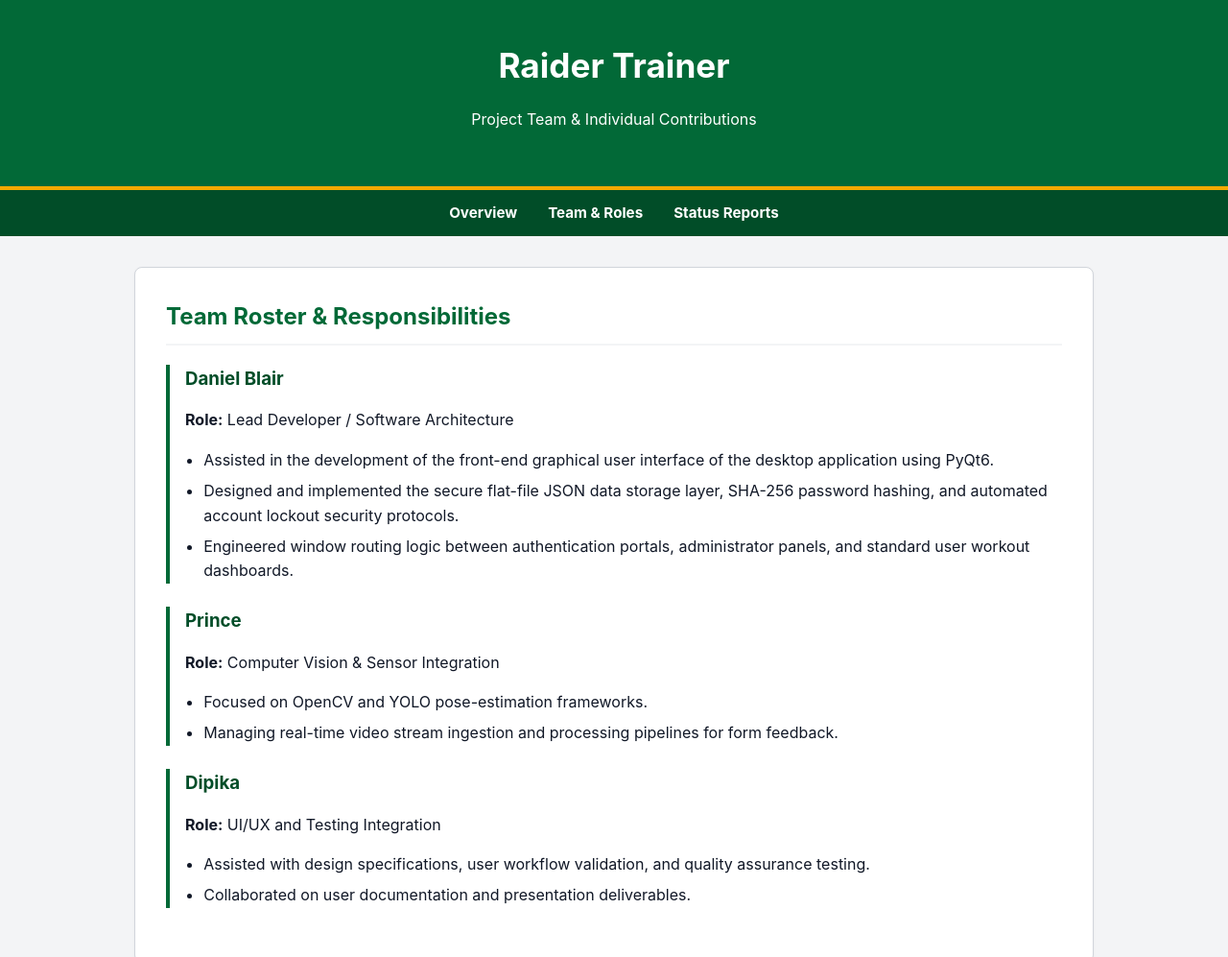
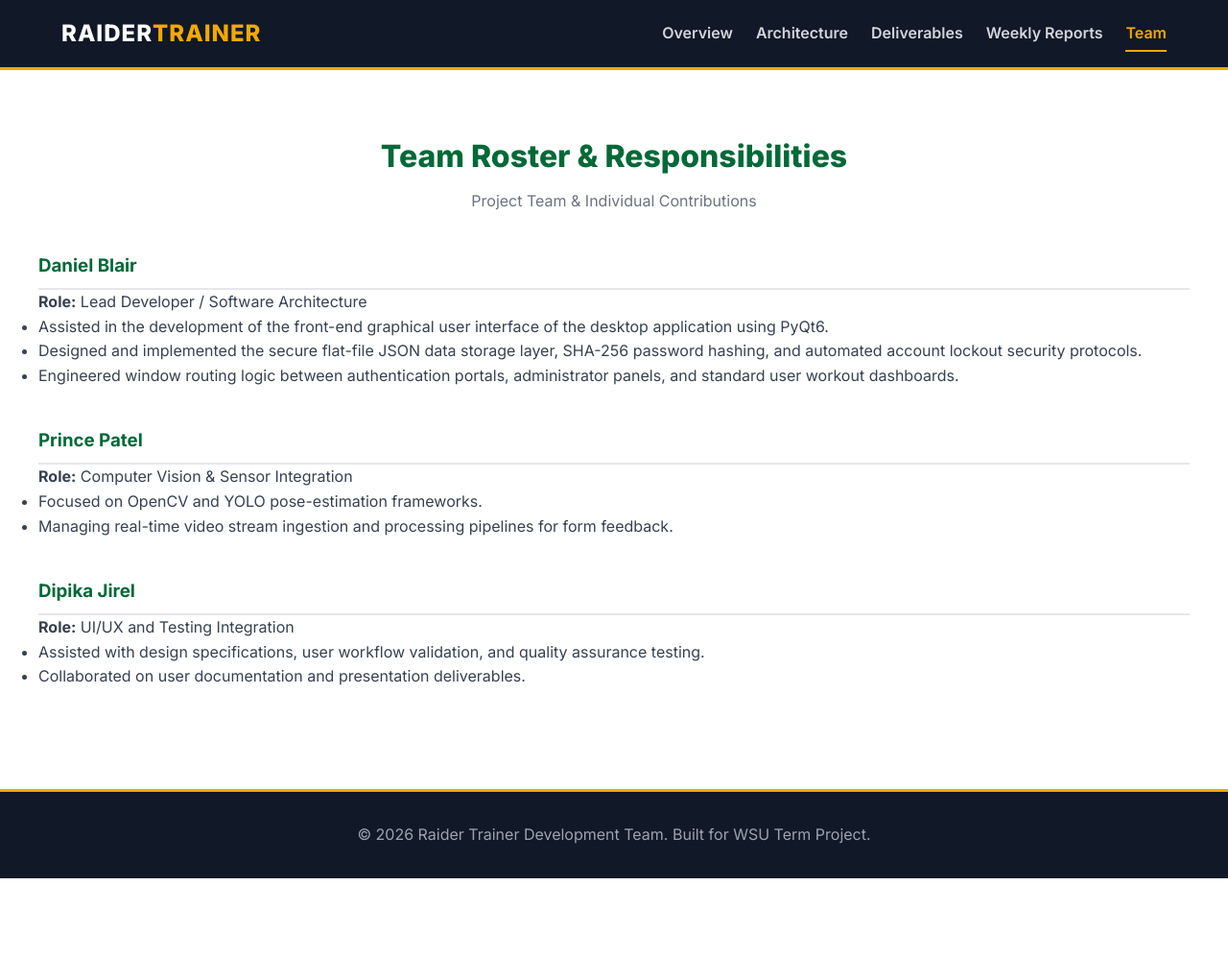
Before and after one commit to Daniel00Blair/raider-trainer-website, a plain HTML site: page team.html in a window 1280 px wide. Shown: the top 997 px of the page at 96% size. After the commit the page ends 915 px from the top, so only its background shows below. Drawn offline with Linux system fonts and the light colour scheme.

Commit message:
Update team.html
fixed error in previous version of team.html

```diff
--- a/team.html
+++ b/team.html
@@ -3,128 +3,35 @@
 <head>
     <meta charset="UTF-8">
     <meta name="viewport" content="width=device-width, initial-scale=1.0">
-    <title>Raider Trainer | Team & Roles</title>
-    <style>
-        :root {
-            --wsu-green: #026937;
-            --wsu-dark-green: #014d28;
-            --wsu-gold: #F2A900;
-            --bg-color: #f3f4f6;
-            --text-main: #111827;
-            --card-bg: #ffffff;
-            --border-color: #d1d5db;
-        }
-
-        body {
-            font-family: 'Inter', system-ui, -apple-system, sans-serif;
-            background-color: var(--bg-color);
-            color: var(--text-main);
-            margin: 0;
-            padding: 0;
-            line-height: 1.6;
-        }
-
-        header {
-            background-color: var(--wsu-green);
-            color: white;
-            padding: 2.5rem 1rem;
-            text-align: center;
-            border-bottom: 4px solid var(--wsu-gold);
-        }
-
-        header h1 {
-            margin: 0;
-            font-size: 2.2rem;
-        }
-
-        nav {
-            background-color: var(--wsu-dark-green);
-            display: flex;
-            justify-content: center;
-            padding: 0.75rem;
-            gap: 2rem;
-        }
-
-        nav a {
-            color: white;
-            text-decoration: none;
-            font-weight: bold;
-            font-size: 0.95rem;
-        }
-
-        nav a:hover {
-            color: var(--wsu-gold);
-        }
-
-        main {
-            max-width: 1000px;
-            margin: 2rem auto;
-            padding: 0 1rem;
-        }
-
-        section {
-            background: var(--card-bg);
-            border: 1px solid var(--border-color);
-            border-radius: 8px;
-            padding: 2rem;
-            margin-bottom: 2rem;
-            box-shadow: 0 1px 3px rgba(0,0,0,0.05);
-        }
-
-        h2 {
-            color: var(--wsu-green);
-            border-bottom: 2px solid var(--bg-color);
-            padding-bottom: 0.5rem;
-            margin-top: 0;
-        }
-
-        .member-card {
-            border-left: 4px solid var(--wsu-green);
-            padding-left: 1rem;
-            margin-bottom: 1.5rem;
-        }
-
-        .member-card h3 {
-            margin: 0 0 0.5rem 0;
-            color: var(--wsu-dark-green);
-        }
-
-        ul {
-            padding-left: 1.2rem;
-        }
-
-        li {
-            margin-bottom: 0.4rem;
-        }
-
-        footer {
-            text-align: center;
-            padding: 2rem;
-            color: #4b5563;
-            font-size: 0.9rem;
-            border-top: 1px solid var(--border-color);
-        }
-    </style>
+    <title>Raider Trainer | Team</title>
+    <link rel="stylesheet" href="styles.css">
+    <link rel="preconnect" href="https://fonts.googleapis.com">
+    <link rel="preconnect" href="https://fonts.gstatic.com" crossorigin>
+    <link href="https://fonts.googleapis.com/css2?family=Inter:wght@300;400;600;700;800&display=swap" rel="stylesheet">
 </head>
 <body>
-
-    <header>
-        <h1>Raider Trainer</h1>
-        <p>Project Team & Individual Contributions</p>
+    <header class="navbar">
+        <div class="nav-container">
+            <a href="index.html" class="logo">Raider<span>Trainer</span></a>
+            <button class="nav-toggle" id="navToggle">&#9776;</button>
+            <nav class="nav-menu" id="navMenu">
+                <ul>
+                    <li><a href="index.html">Overview</a></li>
+                    <li><a href="architecture.html">Architecture</a></li>
+                    <li><a href="deliverables.html">Deliverables</a></li>
+                    <li><a href="reports.html">Weekly Reports</a></li>
+                    <li><a href="team.html" class="active">Team</a></li>
+                </ul>
+            </nav>
+        </div>
     </header>
 
-    <nav>
-        <a href="index.html">Overview</a>
-        <a href="team.html">Team & Roles</a>
-        <a href="reports.html">Status Reports</a>
-    </nav>
+    <section class="section container">
+        <h2 class="section-title">Team Roster & Responsibilities</h2>
+        <p class="section-subtitle">Project Team & Individual Contributions</p>
 
-    <main>
-        <section>
-            <h2>Team Roster & Responsibilities</h2>
-
-            <div class="member-card">
-                <h3>Daniel Blair</h3>
+        <div style="margin-bottom: 2.5rem; margin-top: 2rem;">
+            <h3 style="color: #026937; border-bottom: 2px solid #e5e7eb; padding-bottom: 0.5rem;">Daniel Blair</h3>
             <p><strong>Role:</strong> Lead Developer / Software Architecture</p>
             <ul>
                 <li>Assisted in the development of the front-end graphical user interface of the desktop application using PyQt6.</li>
@@ -133,8 +40,8 @@
             </ul>
         </div>
 
-            <div class="member-card">
-                <h3>Prince</h3>
+        <div style="margin-bottom: 2.5rem;">
+            <h3 style="color: #026937; border-bottom: 2px solid #e5e7eb; padding-bottom: 0.5rem;">Prince Patel</h3>
             <p><strong>Role:</strong> Computer Vision & Sensor Integration</p>
             <ul>
                 <li>Focused on OpenCV and YOLO pose-estimation frameworks.</li>
@@ -142,8 +49,8 @@
             </ul>
         </div>
 
-            <div class="member-card">
-                <h3>Dipika</h3>
+        <div style="margin-bottom: 2.5rem;">
+            <h3 style="color: #026937; border-bottom: 2px solid #e5e7eb; padding-bottom: 0.5rem;">Dipika Jirel</h3>
             <p><strong>Role:</strong> UI/UX and Testing Integration</p>
             <ul>
                 <li>Assisted with design specifications, user workflow validation, and quality assurance testing.</li>
@@ -151,11 +58,12 @@
             </ul>
         </div>
     </section>
-    </main>
 
     <footer>
-        <p>&copy; 2026 Raider Trainer Team. Wright State University Computer Science Department.</p>
+        <div class="container footer-content">
+            <p>&copy; 2026 Raider Trainer Development Team. Built for WSU Term Project.</p>
+        </div>
     </footer>
-
+    <script src="script.js"></script>
 </body>
 </html>
```
Lines whose indentation alone changed are shown as unchanged.
